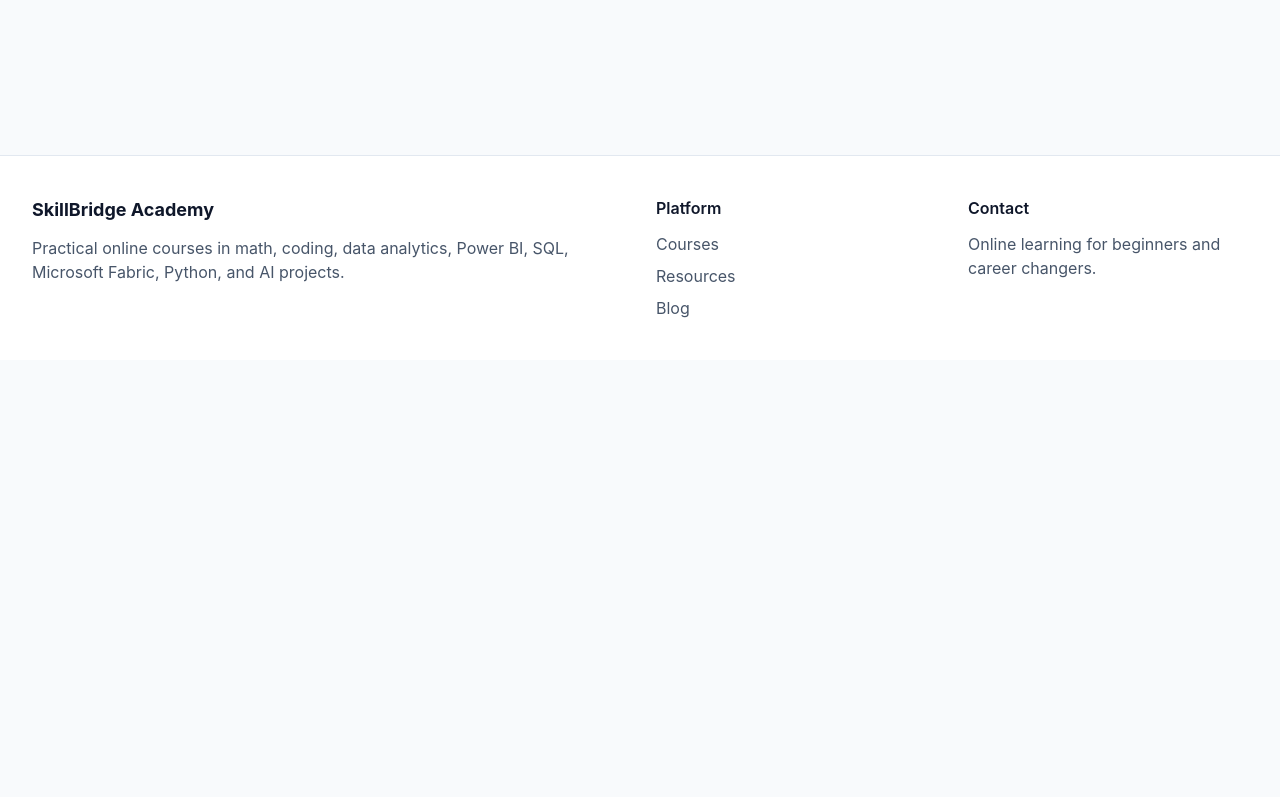
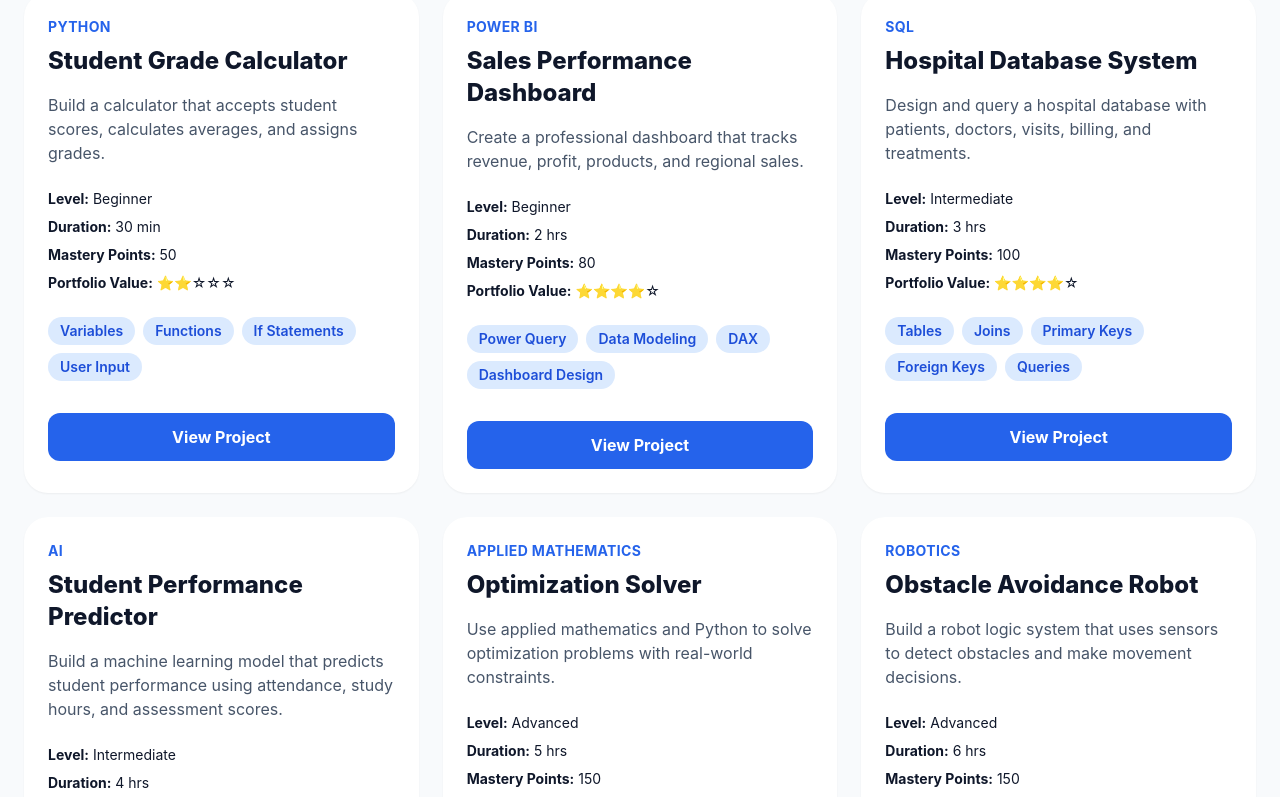
Before and after one commit to nigussie29/nigussie-learning-lab, a React (Vite) app: page /projects in a window 1280 px wide. Shown: the part 440-1237 px from the top of the page. Before the commit the page ends 800 px from the top, so only its background shows below. Built offline with nearby package versions, Linux system fonts and the light colour scheme; no server answers.

Commit message:
MVP-09 Phase 1: Built Projects Library

```diff
--- a/src/App.jsx
+++ b/src/App.jsx
@@ -14,6 +14,7 @@ import Auth from "./pages/Auth.jsx";
 import Dashboard from "./pages/Dashboard.jsx";
 import Admin from "./pages/Admin.jsx";
 import LessonPage from "./pages/LessonPage.jsx";
+import Projects from "./pages/Projects";
 
 import ProtectedRoute from "./components/ProtectedRoute.jsx";
 
@@ -33,6 +34,7 @@ export default function App() {
           <Route path="/blog" element={<Blog />} />
           <Route path="/contact" element={<Contact />} />
           <Route path="/login" element={<Auth />} />
+          <Route path="/projects" element={<Projects />} />
 
           <Route
             path="/dashboard"
--- a/src/components/Navbar.jsx
+++ b/src/components/Navbar.jsx
@@ -8,6 +8,7 @@ const links = [
   { to: '/', label: 'Home' },
   { to: '/about', label: 'About' },
   { to: '/courses', label: 'Courses' },
+  { to: '/projects', label: 'Projects' },   // <-- New
   { to: '/resources', label: 'Resources' },
   { to: '/blog', label: 'Blog' },
   { to: '/contact', label: 'Contact' }
--- /dev/null
+++ b/src/data/projects.js
@@ -0,0 +1,74 @@
+export const projects = [
+  {
+    id: "python-grade-calculator",
+    title: "Student Grade Calculator",
+    category: "Python",
+    level: "Beginner",
+    duration: "30 min",
+    masteryPoints: 50,
+    portfolioValue: "⭐⭐☆☆☆",
+    description:
+      "Build a calculator that accepts student scores, calculates averages, and assigns grades.",
+    skills: ["Variables", "Functions", "If Statements", "User Input"],
+  },
+  {
+    id: "power-bi-sales-dashboard",
+    title: "Sales Performance Dashboard",
+    category: "Power BI",
+    level: "Beginner",
+    duration: "2 hrs",
+    masteryPoints: 80,
+    portfolioValue: "⭐⭐⭐⭐☆",
+    description:
+      "Create a professional dashboard that tracks revenue, profit, products, and regional sales.",
+    skills: ["Power Query", "Data Modeling", "DAX", "Dashboard Design"],
+  },
+  {
+    id: "sql-hospital-database",
+    title: "Hospital Database System",
+    category: "SQL",
+    level: "Intermediate",
+    duration: "3 hrs",
+    masteryPoints: 100,
+    portfolioValue: "⭐⭐⭐⭐☆",
+    description:
+      "Design and query a hospital database with patients, doctors, visits, billing, and treatments.",
+    skills: ["Tables", "Joins", "Primary Keys", "Foreign Keys", "Queries"],
+  },
+  {
+    id: "ai-student-performance-predictor",
+    title: "Student Performance Predictor",
+    category: "AI",
+    level: "Intermediate",
+    duration: "4 hrs",
+    masteryPoints: 120,
+    portfolioValue: "⭐⭐⭐⭐⭐",
+    description:
+      "Build a machine learning model that predicts student performance using attendance, study hours, and assessment scores.",
+    skills: ["Python", "Pandas", "Machine Learning", "Model Evaluation"],
+  },
+  {
+    id: "math-optimization-solver",
+    title: "Optimization Solver",
+    category: "Applied Mathematics",
+    level: "Advanced",
+    duration: "5 hrs",
+    masteryPoints: 150,
+    portfolioValue: "⭐⭐⭐⭐⭐",
+    description:
+      "Use applied mathematics and Python to solve optimization problems with real-world constraints.",
+    skills: ["Optimization", "Linear Algebra", "Python", "Modeling"],
+  },
+  {
+    id: "robotics-obstacle-avoidance",
+    title: "Obstacle Avoidance Robot",
+    category: "Robotics",
+    level: "Advanced",
+    duration: "6 hrs",
+    masteryPoints: 150,
+    portfolioValue: "⭐⭐⭐⭐⭐",
+    description:
+      "Build a robot logic system that uses sensors to detect obstacles and make movement decisions.",
+    skills: ["Sensors", "Control Logic", "Python", "Robotics"],
+  },
+];
--- /dev/null
+++ b/src/pages/Projects.jsx
@@ -0,0 +1,103 @@
+import { projects } from "../data/projects";
+
+export default function Projects() {
+  return (
+    <main className="min-h-screen bg-slate-50 px-6 py-10">
+      <div className="mx-auto max-w-7xl">
+
+        {/* Hero */}
+        <section className="rounded-3xl bg-gradient-to-r from-blue-700 to-indigo-800 p-8 text-white">
+          <p className="font-bold text-blue-200">
+            SkillBridge Academy
+          </p>
+
+          <h1 className="mt-3 text-5xl font-extrabold">
+            Projects Library
+          </h1>
+
+          <p className="mt-4 max-w-3xl text-lg text-blue-100">
+            Learn by building real-world projects across every course.
+            Every project strengthens your skills, earns Mastery Points,
+            and helps build your professional portfolio.
+          </p>
+        </section>
+
+        {/* Projects */}
+        <section className="mt-10">
+
+          <h2 className="text-3xl font-extrabold text-slate-900">
+            Available Projects
+          </h2>
+
+          <div className="mt-8 grid gap-6 md:grid-cols-2 xl:grid-cols-3">
+
+            {projects.map((project) => (
+
+              <div
+                key={project.id}
+                className="rounded-3xl bg-white p-6 shadow-sm transition hover:shadow-lg"
+              >
+
+                <p className="text-sm font-bold uppercase tracking-wide text-blue-600">
+                  {project.category}
+                </p>
+
+                <h3 className="mt-2 text-2xl font-extrabold text-slate-900">
+                  {project.title}
+                </h3>
+
+                <p className="mt-4 text-slate-600">
+                  {project.description}
+                </p>
+
+                <div className="mt-6 space-y-2 text-sm">
+
+                  <p>
+                    <strong>Level:</strong> {project.level}
+                  </p>
+
+                  <p>
+                    <strong>Duration:</strong> {project.duration}
+                  </p>
+
+                  <p>
+                    <strong>Mastery Points:</strong> {project.masteryPoints}
+                  </p>
+
+                  <p>
+                    <strong>Portfolio Value:</strong> {project.portfolioValue}
+                  </p>
+
+                </div>
+
+                <div className="mt-6 flex flex-wrap gap-2">
+
+                  {project.skills.map((skill) => (
+
+                    <span
+                      key={skill}
+                      className="rounded-full bg-blue-100 px-3 py-1 text-sm font-semibold text-blue-700"
+                    >
+                      {skill}
+                    </span>
+
+                  ))}
+
+                </div>
+
+                <button className="mt-8 w-full rounded-xl bg-blue-600 py-3 font-bold text-white hover:bg-blue-700">
+                  View Project
+                </button>
+
+              </div>
+
+            ))}
+
+          </div>
+
+        </section>
+
+      </div>
+    </main>
+  );
+}
```
Also changed, not shown: src/components/project/ProjectCard.jsx (added), src/components/project/ProjectFilter.jsx (added), src/components/project/ProjectGrid.jsx (added), src/components/project/ProjectSearch.jsx (added).
